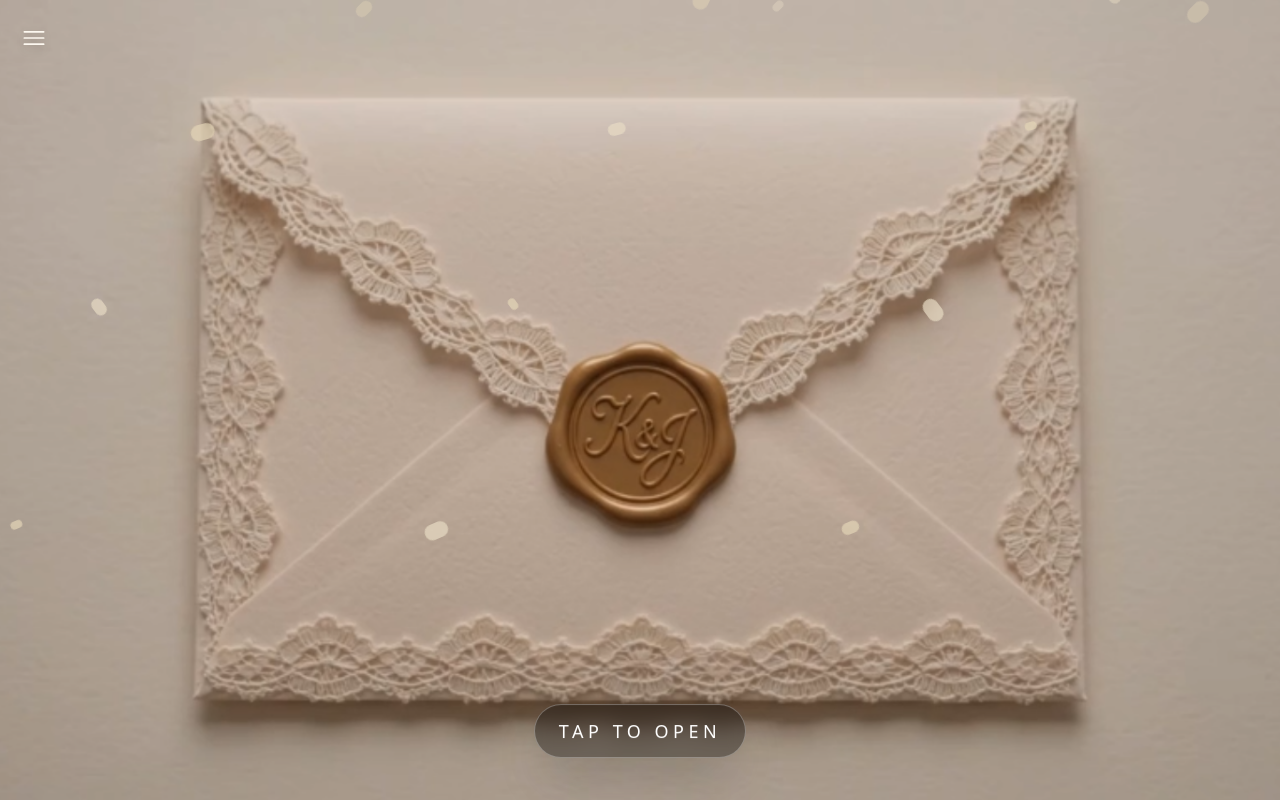
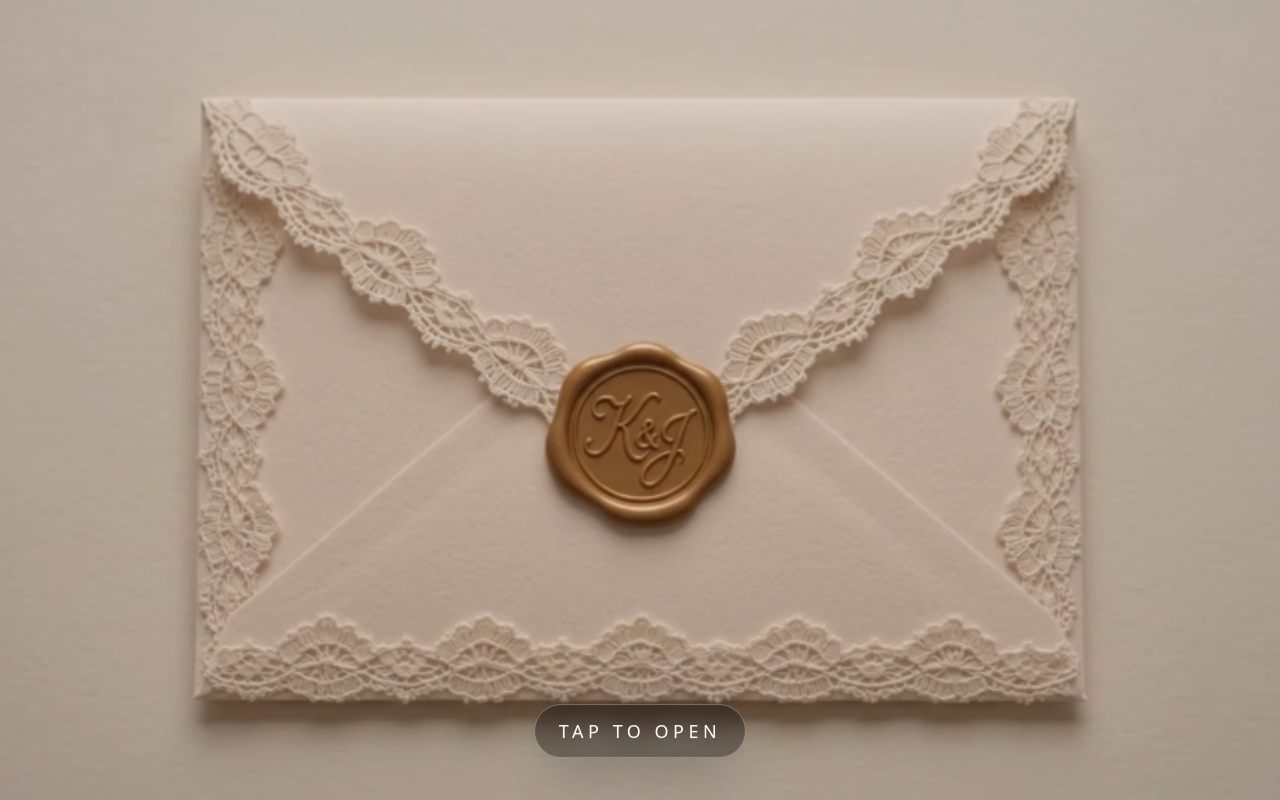
Before and after one commit to Elayism/kim-james-wedding, a Next.js app in the folder kim-james-wedding/: page / in a window 1280 px wide. Built offline with nearby package versions, Linux system fonts and the light colour scheme; a web font is replaced by a local one.

Commit message:
Fix landing white flash, single tap, hide UI until hero

```diff
--- a/kim-james-wedding/app/globals.css
+++ b/kim-james-wedding/app/globals.css
@@ -23,7 +23,7 @@ html {
   overscroll-behavior: none;
   -webkit-overflow-scrolling: touch;
   scroll-behavior: smooth;
-  background-color: #FDF6F0;
+  background-color: #111;
 }
 
 body {
@@ -31,7 +31,7 @@ body {
   min-height: 100dvh;
   margin: 0;
   padding: 0;
-  background-color: #FDF6F0;
+  background-color: #111;
   color: var(--color-espresso);
   font-family: var(--font-cormorant), "Georgia", serif;
   -webkit-font-smoothing: antialiased;
@@ -135,6 +135,7 @@ h1, h2, h3, h4, h5, h6 {
 .snap-container {
   height: 100dvh;
   height: 100vh;
+  overflow-x: hidden;
   overflow-y: scroll;
   -webkit-overflow-scrolling: touch;
   scroll-snap-type: y proximity;
--- a/kim-james-wedding/app/page.tsx
+++ b/kim-james-wedding/app/page.tsx
@@ -18,8 +18,8 @@ const COLOR_B = "var(--color-section-b)";
 
 export default function Home() {
   // Landing flow states: thumbnail -> video -> hero
-  const [showThumbnail, setShowThumbnail] = useState(true);
-  const [showVideo, setShowVideo] = useState(false);
+  const [thumbnailVisible, setThumbnailVisible] = useState(true);
+  const [videoVisible, setVideoVisible] = useState(false);
   const [videoFinished, setVideoFinished] = useState(false);
   const [isMuted, setIsMuted] = useState(true);
 
@@ -27,15 +27,27 @@ export default function Home() {
   const audioRef = useRef<HTMLAudioElement | null>(null);
 
   const handleThumbnailTap = () => {
-    // Fade out thumbnail and start video
-    setShowThumbnail(false);
-    setShowVideo(true);
+    // Fade out thumbnail immediately
+    setThumbnailVisible(false);
+    // Show video and play it
+    setVideoVisible(true);
+    // Start background music
+    if (audioRef.current) {
+      audioRef.current.currentTime = 0;
+      audioRef.current.muted = false;
+      const playPromise = audioRef.current.play();
+      if (playPromise !== undefined) {
+        playPromise.catch((err) => {
+          console.error("Music play failed:", err);
+        });
+      }
+    }
   };
 
   const handleVideoEnd = () => {
     // Fade out video and show hero section
     setVideoFinished(true);
-    setShowVideo(false);
+    setVideoVisible(false);
     // Re-enable scrolling after transition
     setTimeout(() => {
       document.body.style.overflow = "";
@@ -83,6 +95,8 @@ export default function Home() {
     }
   }, []);
 
+  const showLandingUI = thumbnailVisible || videoVisible;
+
   return (
     <>
       {/* Global Audio Element */}
@@ -94,22 +108,29 @@ export default function Home() {
         playsInline
       />
 
-      {/* Navigation - hide audio toggle during landing flow */}
+      {/* Navigation - hide during landing flow */}
+      {!showLandingUI && (
         <NavBar
           isPlaying={!audioRef.current?.paused}
           onToggleAudio={toggleMusic}
-        showAudioToggle={!showThumbnail && !showVideo}
+          showAudioToggle
         />
-      <FloatingPetals />
+      )}
+      {!showLandingUI && <FloatingPetals />}
 
       {/* Main Scroll Container */}
       <div className="snap-container">
         {/* Thumbnail Section - full-screen static image, scroll locked */}
-        {showThumbnail && (
         <section
           id="hero"
-            className="snap-section fixed inset-0 h-screen md:h-screen"
-            style={{ backgroundColor: "#FDF6F0", zIndex: 20 }}
+          className="fixed inset-0 h-screen md:h-screen"
+          style={{
+            backgroundColor: "#111",
+            zIndex: 50,
+            opacity: thumbnailVisible ? 1 : 0,
+            pointerEvents: thumbnailVisible ? "auto" : "none",
+            transition: "opacity 200ms ease-out",
+          }}
         >
           <div
             className="absolute inset-0 bg-cover bg-center cursor-pointer"
@@ -128,25 +149,26 @@ export default function Home() {
             </div>
           </div>
         </section>
-        )}
 
-        {/* Video Section - plays after thumbnail tap */}
-        {showVideo && !videoFinished && (
+        {/* Video Section - always mounted, visibility controlled via opacity */}
         <section
-            className={`snap-section relative h-screen md:h-screen transition-all duration-1000 ${
-              videoFinished ? "opacity-0 pointer-events-none" : "opacity-100"
-            }`}
-            style={{ backgroundColor: COLOR_A }}
+          className="fixed inset-0 h-screen md:h-screen"
+          style={{
+            backgroundColor: "#111",
+            zIndex: 40,
+            opacity: videoVisible ? 1 : 0,
+            pointerEvents: videoVisible ? "auto" : "none",
+            transition: "opacity 500ms ease-out",
+          }}
         >
             <HeroVideo
               audioRef={audioRef}
               isMuted={isMuted}
               onToggleMute={toggleMute}
               onVideoEnd={handleVideoEnd}
-              showMuteButton
+              shouldPlay={videoVisible}
             />
         </section>
-        )}
 
         {/* Hero Section - fades in after video ends with subtle zoom-out */}
         <section
--- a/kim-james-wedding/components/HeroVideo.tsx
+++ b/kim-james-wedding/components/HeroVideo.tsx
@@ -7,10 +7,10 @@ interface HeroVideoProps {
   isMuted: boolean;
   onToggleMute: () => void;
   onVideoEnd: () => void;
-  showMuteButton?: boolean;
+  shouldPlay?: boolean;
 }
 
-export default function HeroVideo({ audioRef, isMuted, onToggleMute, onVideoEnd, showMuteButton = false }: HeroVideoProps) {
+export default function HeroVideo({ audioRef, isMuted, onToggleMute, onVideoEnd, shouldPlay = false }: HeroVideoProps) {
   const [hasInteracted, setHasInteracted] = useState(false);
   const [isPlaying, setIsPlaying] = useState(false);
   const videoRef = useRef<HTMLVideoElement>(null);
@@ -74,6 +74,14 @@ export default function HeroVideo({ audioRef, isMuted, onToggleMute, onVideoEnd,
     };
   }, []);
 
+  useEffect(() => {
+    if (shouldPlay && videoRef.current) {
+      videoRef.current.play().catch((err) => {
+        console.error("Video play failed:", err);
+      });
+    }
+  }, [shouldPlay]);
+
   return (
     <div
       className="hero-video-container relative w-full h-full"
@@ -81,6 +89,7 @@ export default function HeroVideo({ audioRef, isMuted, onToggleMute, onVideoEnd,
       <video
         ref={videoRef}
         src="/videos/envelope-open.mp4"
+        poster="/videos/thumbnail.jpg"
         playsInline
         preload="auto"
         muted
@@ -89,49 +98,13 @@ export default function HeroVideo({ audioRef, isMuted, onToggleMute, onVideoEnd,
         onCanPlay={handleCanPlay}
         onLoadedData={handleLoadedData}
         onEnded={handleVideoEnded}
-        onClick={handleTap}
-        onTouchEnd={handleTap}
-        className="absolute inset-0 w-full h-full object-cover cursor-pointer"
+        className="absolute inset-0 w-full h-full object-cover"
         style={{
           opacity: 1,
           display: "block",
           objectFit: "cover",
         }}
       />
-
-      {/* Bouncing "Tap to open" text - shown only before first interaction */}
-      {!hasInteracted && (
-        <div className="absolute bottom-10 left-0 right-0 z-20 flex justify-center pointer-events-none">
-          <div
-            className="animate-bounce px-6 py-3 rounded-full border border-white/30 text-white text-base md:text-lg font-sans tracking-[0.25em] uppercase shadow-2xl"
-            style={{ backgroundColor: "rgba(0,0,0,0.35)", backdropFilter: "blur(8px)" }}
-          >
-            Tap to open
-          </div>
-        </div>
-      )}
-
-      {/* Mute/Unmute button - shown after interaction when showMuteButton is true */}
-      {hasInteracted && showMuteButton && (
-        <button
-          onClick={(e) => {
-            e.stopPropagation();
-            onToggleMute();
-          }}
-          className="absolute top-4 right-4 z-30 w-12 h-12 rounded-full border border-white/30 bg-black/40 backdrop-blur-md text-white flex items-center justify-center shadow-lg hover:bg-black/60 transition"
-          aria-label={isMuted ? "Unmute music" : "Mute music"}
-        >
-          {isMuted ? (
-            <svg xmlns="http://www.w3.org/2000/svg" fill="none" viewBox="0 0 24 24" strokeWidth={1.5} stroke="currentColor" className="w-5 h-5">
-              <path strokeLinecap="round" strokeLinejoin="round" d="M17.25 9.75L19.5 12m0 0l2.25 2.25M19.5 12l2.25-2.25M19.5 12l-2.25 2.25m-10.5-6l4.72-4.72a.75.75 0 011.28.53v15.88a.75.75 0 01-1.28.53l-4.72-4.72H4.51c-.88 0-1.704-.507-1.938-1.354L2.17 15.78A1.74 1.74 0 003.09 17.25h3.24c.88 0 1.704-.507 1.938-1.354l1.17-4.32z" />
-            </svg>
-          ) : (
-            <svg xmlns="http://www.w3.org/2000/svg" fill="none" viewBox="0 0 24 24" strokeWidth={1.5} stroke="currentColor" className="w-5 h-5">
-              <path strokeLinecap="round" strokeLinejoin="round" d="M19.114 5.636a9 9 0 010 12.728M16.463 8.288a5.25 5.25 0 010 7.424M6.75 8.25l4.72-4.72a.75.75 0 011.28.53v15.88a.75.75 0 01-1.28.53l-4.72-4.72H4.51c-.88 0-1.704-.507-1.938-1.354L2.17 15.78A1.74 1.74 0 003.09 17.25h3.24c.88 0 1.704-.507 1.938-1.354l1.17-4.32z" />
-            </svg>
-          )}
-        </button>
-      )}
     </div>
   );
 }
```
Lines whose indentation alone changed are shown as unchanged.
